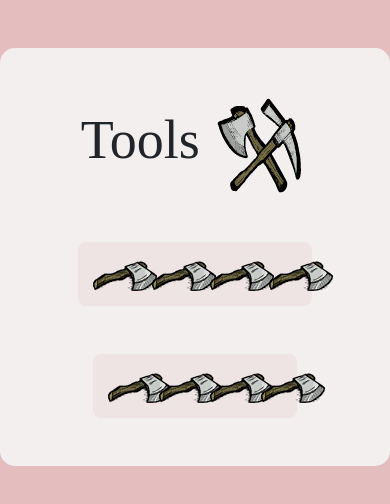
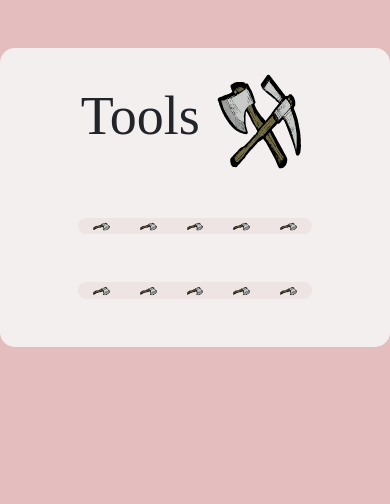
Before and after one commit to Gpacheco019/Wiki, an Angular app: page /conteudo in a window 390 px wide. Shown: the top 504 px of the page. Built offline with nearby package versions, Linux system fonts and the light colour scheme; a web font is replaced by a local one.

Commit message:
Ajustando de responsividade

```diff
--- a/src/app/pages/conteudo/conteudo.component.html
+++ b/src/app/pages/conteudo/conteudo.component.html
@@ -11,41 +11,47 @@
  <section class="container-fluid">
      <div class="container">
          <div class="row">
-            <div class="col-sm mid mt-5 ">
-                <p class="descrip text-center m-5">Tools <img src="../../../assets/DST image/Icone Larg/Icon_Tools (1).png" alt=""></p>
+            <div class="col-md-8 mx-auto mid mt-5 ">
+                <p class="descrip text-center m-4">Tools <img class="img-fluid" src="../../../assets/DST image/Icone Larg/Icon_Tools (1).png" alt=""></p>
 
                 <div class="container">
                     <div class="row m-5 bgzin">
-                        <div class="col-3">
-                            <img class="rounded mx-auto d-block" src="../../../assets/DST image/Icones tools/Axe.png" alt="Axe">
+                        <div class="col">
+                            <img class="rounded mx-auto d-block img-fluid"  src="../../../assets/DST image/Icones tools/Axe.png" alt="Axe">
                         </div>
-                        <div class="col-3">
-                            <img class="rounded mx-auto d-block" src="../../../assets/DST image/Icones tools/Axe.png" alt="Axe">
+                        <div class="col">
+                            <img class="rounded mx-auto d-block img-fluid" src="../../../assets/DST image/Icones tools/Axe.png" alt="Axe">
                         </div>
-                        <div class="col-3">
-                            <img class="rounded mx-auto d-block" src="../../../assets/DST image/Icones tools/Axe.png" alt="Axe">
+                        <div class="col">
+                            <img class="rounded mx-auto d-block img-fluid" src="../../../assets/DST image/Icones tools/Axe.png" alt="Axe">
                         </div>
-                        <div class="col-3">
-                            <img class="rounded mx-auto d-block" src="../../../assets/DST image/Icones tools/Axe.png" alt="Axe">
+                        <div class="col">
+                            <img class="rounded mx-auto d-block img-fluid" src="../../../assets/DST image/Icones tools/Axe.png" alt="Axe">
+                        </div>
+                        <div class="col">
+                            <img class="rounded mx-auto d-block img-fluid" src="../../../assets/DST image/Icones tools/Axe.png" alt="Axe">
                         </div>
                     </div>
 
-                    <div class="container">
-                        <div class="row m-5 bgzin">
-                            <div class="col-3">
-                                <img class="rounded mx-auto d-block" src="../../../assets/DST image/Icones tools/Axe.png" alt="Axe">
-                            </div>
-                            <div class="col-3">
-                                <img class="rounded mx-auto d-block" src="../../../assets/DST image/Icones tools/Axe.png" alt="Axe">
-                            </div>
-                            <div class="col-3">
-                                <img class="rounded mx-auto d-block" src="../../../assets/DST image/Icones tools/Axe.png" alt="Axe">
-                            </div>
-                            <div class="col-3">
-                                <img class="rounded mx-auto d-block" src="../../../assets/DST image/Icones tools/Axe.png" alt="Axe">
-                            </div>
+
+                    <div class="row m-5 bgzin">
+                        <div class="col">
+                            <img class="rounded mx-auto d-block img-fluid"  src="../../../assets/DST image/Icones tools/Axe.png" alt="Axe">
+                        </div>
+                        <div class="col">
+                            <img class="rounded mx-auto d-block img-fluid" src="../../../assets/DST image/Icones tools/Axe.png" alt="Axe">
+                        </div>
+                        <div class="col">
+                            <img class="rounded mx-auto d-block img-fluid" src="../../../assets/DST image/Icones tools/Axe.png" alt="Axe">
+                        </div>
+                        <div class="col">
+                            <img class="rounded mx-auto d-block img-fluid" src="../../../assets/DST image/Icones tools/Axe.png" alt="Axe">
+                        </div>
+                        <div class="col">
+                            <img class="rounded mx-auto d-block img-fluid" src="../../../assets/DST image/Icones tools/Axe.png" alt="Axe">
                         </div>
                     </div>
+
 
                     <!-- <div class="table-responsive-sm">
                         <table class="table table-borderless">
```
